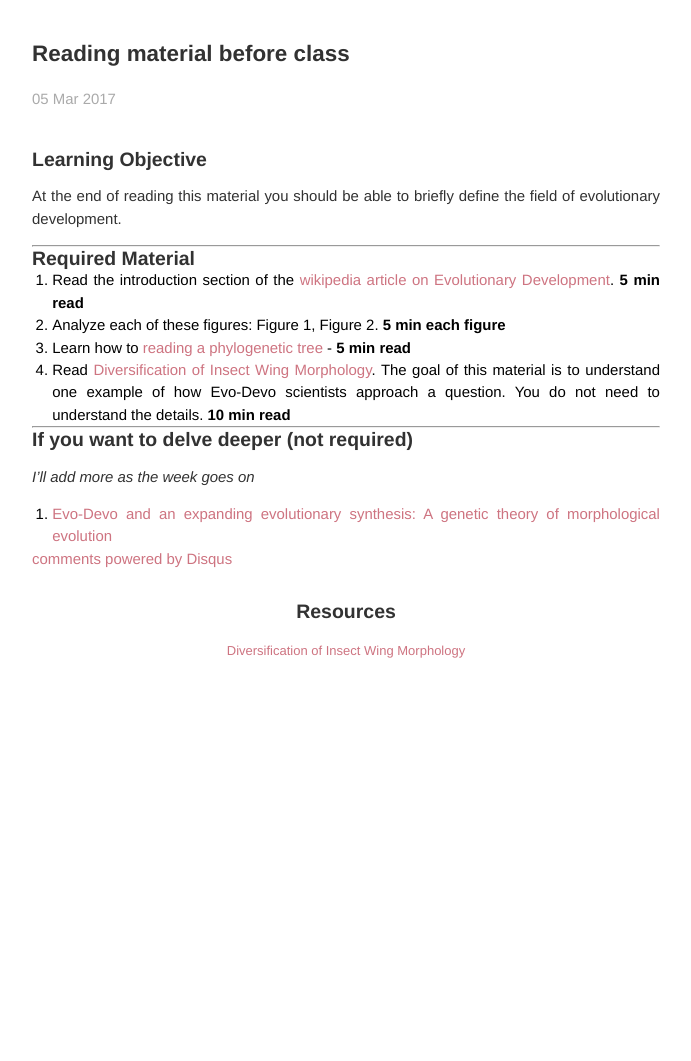
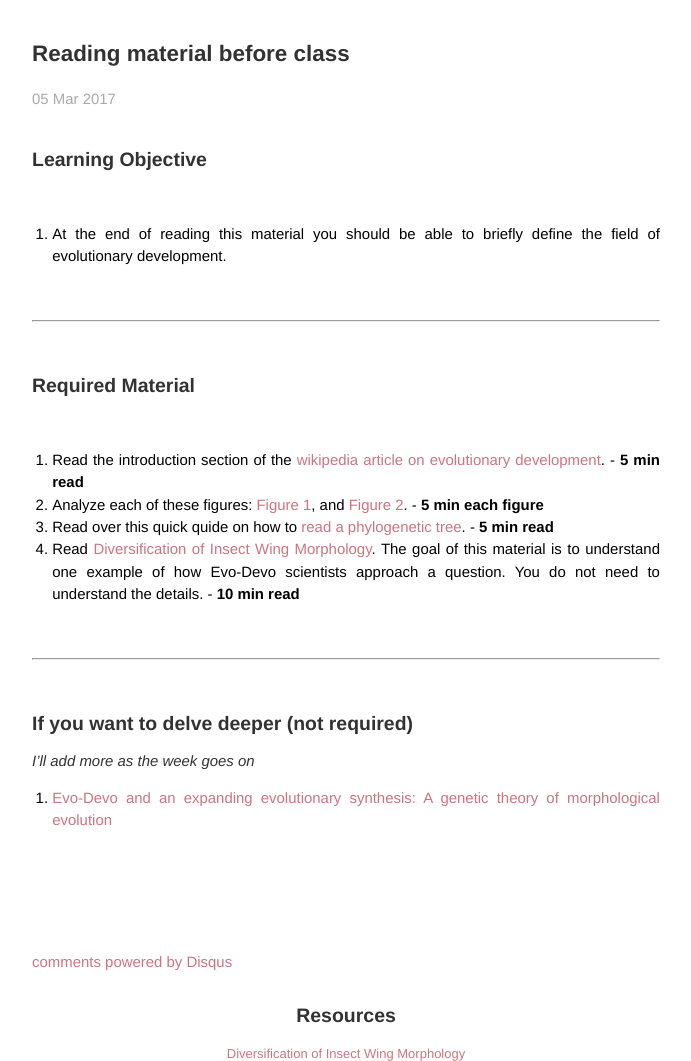
Before and after one commit to guillaumelobet/evoDevoClass, a Jekyll site: the page built from _posts/2017-03-06-Reading_Material.md, in a window 1280 px wide, cut to the strip 146-1207 px from the top of the page. Shown: the whole strip, without its empty margins (294-985 px from the left). Built offline with Jekyll 4.4.1, drawn with Linux system fonts in a browser that asks for light colours; Markdown is read by kramdown in place of the engine named in the settings; comment, search, counter and statistics services are not loaded; before the commit the page ends 945 px from its top, so only the background shows below that.

Commit message:
updated mistakes and linked figures

```diff
--- a/_config.yml
+++ b/_config.yml
@@ -1,4 +1,2 @@
 lname: SCIE-123-01, Alive! The Art and Poetics of Biology - Evo Devo Class
-markdown: redcarpet
-pygments: true
 baseurl: /evoDevoClass
--- a/_posts/2017-03-06-Reading_Material.md
+++ b/_posts/2017-03-06-Reading_Material.md
@@ -5,21 +5,30 @@ date:   2017-03-05 00:14:21
 categories:
 ---
 ## Learning Objective
+<br>
+1. At the end of reading this material you should be able to briefly define the field of evolutionary development.
 
- At the end of reading this material you should be able to briefly define the field of evolutionary development.
+<br>
 <hr>
+<br>
 
 ## Required Material
+<br>
 
-1. Read the introduction section of the [wikipedia article on Evolutionary Development](https://en.wikipedia.org/wiki/Evolutionary_developmental_biology). **5 min read**
-2. Analyze each of these figures: Figure 1, Figure 2. **5 min each figure**
-3. Learn how to [reading a phylogenetic tree](http://evolution.berkeley.edu/evolibrary/article/evo_05) - **5 min read**
-4. Read <a href="{{ site.baseurl }}/html/Diversification_of_insect_wing_morphology.html">Diversification of Insect Wing Morphology</a>. The goal of this material is to understand one example of how Evo-Devo scientists approach a question.  You do not need  to understand the details. **10 min read**
+1. Read the introduction section of the [wikipedia article on evolutionary development](https://en.wikipedia.org/wiki/Evolutionary_developmental_biology). - **5 min read**
+2. Analyze each of these figures: <a href="{{ site.baseurl }}/img/figure1_evodevo.jpg">Figure 1</a>, and <a href="{{ site.baseurl }}/img/figure2_evodevo.jpg">Figure 2</a>. - **5 min each figure**
+3. Read over this quick quide on how to [read a phylogenetic tree](http://evolution.berkeley.edu/evolibrary/article/evo_05). - **5 min read**
+4. Read <a href="{{ site.baseurl }}/html/Diversification_of_insect_wing_morphology.html">Diversification of Insect Wing Morphology</a>. The goal of this material is to understand one example of how Evo-Devo scientists approach a question.  You do not need  to understand the details. - **10 min read**
 
+<br>
 <hr>
+<br>
 
 ## If you want to delve deeper (not required)
 
 *I'll add more as the week goes on*
 
-1. [Evo-Devo and an expanding evolutionary synthesis: A genetic theory of morphological evolution]()
+1. <a href="{{ site.baseurl }}/docs/carroll.pdf">Evo-Devo and an expanding evolutionary synthesis: A genetic theory of morphological evolution</a>
+
+
+<br><br><br><br>
```
Also changed, not shown: 3 other files.
